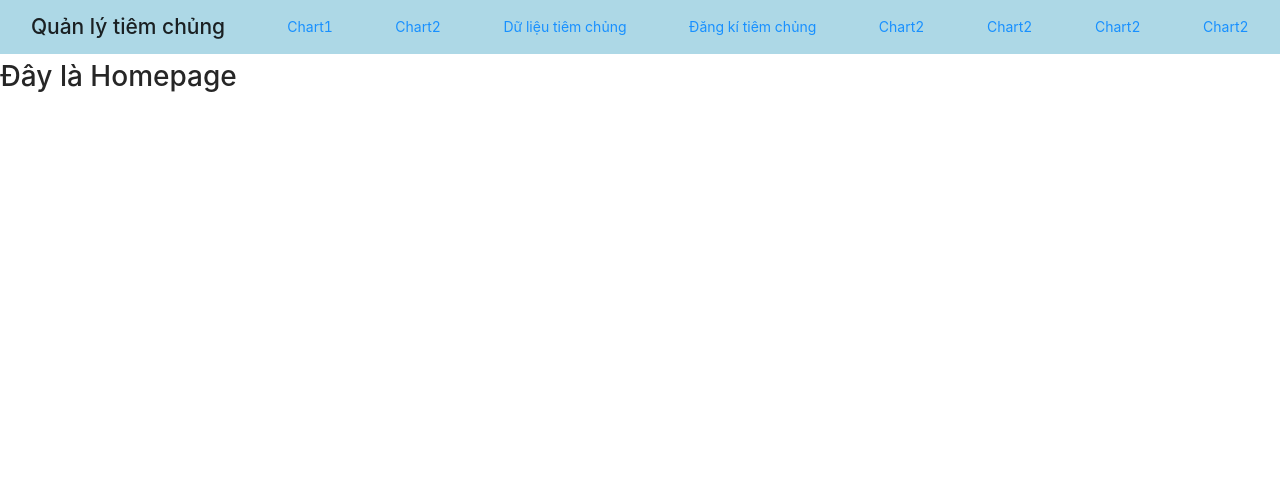
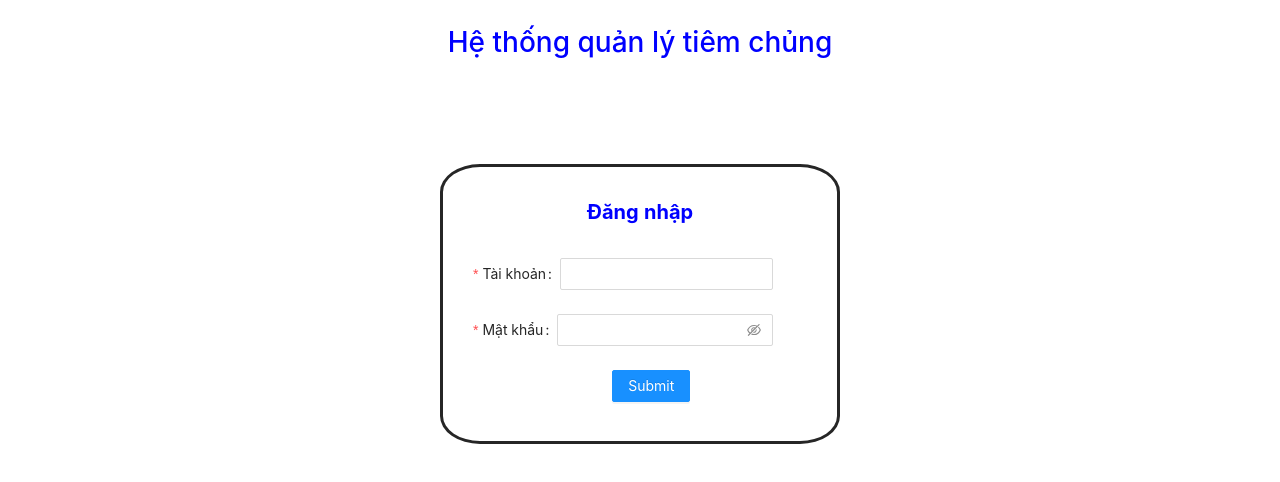
Before and after one commit to boyit1309/Manganation-of-Medical, a React (Create React App) app: page / in a window 1280 px wide. Shown: the top 482 px of the page. Built offline with nearby package versions, Linux system fonts and the light colour scheme; no server answers.

Commit message:
thêm trường đăng kí tiêm chủng , thêm màn đăng nhập fake

```diff
--- a/src/App.js
+++ b/src/App.js
@@ -1,6 +1,6 @@
 import "./App.css";
 import Home from "./components/home/Home";
-import { BrowserRouter as Router, Switch, Route, Link } from "react-router-dom";
+import DangNhap from "./components/home/DangNhap";
 
 function App() {
   return (
--- /dev/null
+++ b/src/components/home/DangNhap.js
@@ -0,0 +1,79 @@
+import React, { useEffect, useState } from "react";
+import { Form, Input, Button, Modal } from "antd";
+import axios from "axios";
+
+export default function DangNhap() {
+  const [state, _setState] = useState([]);
+
+  useEffect(() => {
+    axios
+      .get(`https://60ffade3bca46600171cf447.mockapi.io/api/taikhoan`)
+      .then((res) => {
+        _setState(res.data);
+      })
+      .catch((error) => console.log(error));
+  }, []);
+
+  const onFinish = (values) => {
+    console.log("Success:", values);
+    if (
+      state[0].username == values.username &&
+      state[0].password == values.password &&
+      state[0].admin == true
+    ) {
+      window.location.href = "http://localhost:3000/nav/home";
+    } else {
+      Modal.error({
+        title: "Sai tài khoản hoặc mật khẩu",
+      });
+    }
+  };
+
+  const onFinishFailed = (errorInfo) => {
+    console.log("Failed:", errorInfo);
+    Modal.error({
+      title: "Sai tài khoản hoặc mật khẩu",
+    });
+  };
+  return (
+    <>
+        <h1 className="title">Hệ thống quản lý tiêm chủng</h1>
+      <div className="login">
+        <div className="login-title">Đăng nhập</div>
+        <Form
+          name="basic"
+          style={{ padding: 30 }}
+          // labelCol={{ span: 10 }}
+          // wrapperCol={{ span: 5 }}
+          onFinish={onFinish}
+          onFinishFailed={onFinishFailed}
+          autoComplete="off"
+        >
+          <Form.Item
+            label="Tài khoản"
+            name="username"
+            style={{width : "300px"}}
+            rules={[{ required: true, message: "Hãy nhập tài khoản" }]}
+          >
+            <Input />
+          </Form.Item>
+
+          <Form.Item
+            label="Mật khẩu"
+            name="password"
+            style={{width : "300px"}}
+            rules={[{ required: true, message: "Hãy nhập mật khẩu" }]}
+          >
+            <Input.Password />
+          </Form.Item>
+
+          <Form.Item wrapperCol={{ offset: 10, span: 5 }}>
+            <Button type="primary" htmlType="submit">
+              Submit
+            </Button>
+          </Form.Item>
+        </Form>
+      </div>
+    </>
+  );
+}
--- a/src/components/home/Home.js
+++ b/src/components/home/Home.js
@@ -6,17 +6,19 @@ import PeopleData from "./peopledata/PeopleData";
 import Homepage from "./homepage/Homepage";
 import DKTiemChung from "./dktiemchung/DKTiemChung";
 import Chart1 from "./chart/Chart1";
+import DangNhap from "./DangNhap";
 
 export default function Home() {
   return (
     <>
       <Router>
-        <Nav />
-        <Route path="/" exact component={Homepage} />
-        <Route path="/dktiemchung" exact component={DKTiemChung} />
-        <Route path="/chart1" exact component={Chart1} />
-        <Route path="/chart2" exact component={Chart2} />
-        <Route path="/peopledata" exact component={PeopleData} />
+        <Route path="/" exact component={DangNhap} />
+        <Route path="/nav" component={Nav} />
+        <Route path="/nav/home" exact component={Homepage} />
+        <Route path="/nav/dktiemchung" exact component={DKTiemChung} />
+        <Route path="/nav/chart1" exact component={Chart1} />
+        <Route path="/nav/chart2" exact component={Chart2} />
+        <Route path="/nav/peopledata" exact component={PeopleData} />
       </Router>
     </>
   );
--- a/src/components/home/Nav.js
+++ b/src/components/home/Nav.js
@@ -1,54 +1,57 @@
 import React from "react";
 import { Link } from "react-router-dom";
+import Homepage from "./homepage/Homepage";
 import "./index.css";
 export default function Nav() {
   return (
+    <>
       <nav>
-      <Link to="/" exact className="nav-logo">
+        <Link to="/nav/home" exact className="nav-logo">
           <h1>Quản lý tiêm chủng</h1>
         </Link>
         <div className="nav-contain">
           <div className="nav-content">
-          <Link to="/chart1" className="nav-links">
+            <Link to="/nav/chart1" className="nav-links">
               Chart1
             </Link>
           </div>
           <div className="nav-content">
-          <Link to="/chart2" className="nav-links">
+            <Link to="/nav/chart2" className="nav-links">
               Chart2
             </Link>
           </div>
           <div className="nav-content">
-          <Link to="/peopledata" className="nav-links">
+            <Link to="/nav/peopledata" className="nav-links">
               Dữ liệu tiêm chủng
             </Link>
           </div>
           <div className="nav-content">
-          <Link to="/dktiemchung" className="nav-links">
+            <Link to="/nav/dktiemchung" className="nav-links">
               Đăng kí tiêm chủng
             </Link>
           </div>
           <div className="nav-content">
-          <Link to="/chart2" className="nav-links">
+            <Link to="/nav/chart2" className="nav-links">
               Chart2
             </Link>
           </div>
           <div className="nav-content">
-          <Link to="/chart2" className="nav-links">
+            <Link to="/nav/chart2" className="nav-links">
               Chart2
             </Link>
           </div>
           <div className="nav-content">
-          <Link to="/chart2" className="nav-links">
+            <Link to="/nav/chart2" className="nav-links">
               Chart2
             </Link>
           </div>
           <div className="nav-content">
-          <Link to="/chart2" className="nav-links">
+            <Link to="/nav/chart2" className="nav-links">
               Chart2
             </Link>
           </div>
         </div>
       </nav>
+    </>
   );
 }
--- a/src/components/home/dktiemchung/DKTiemChung.js
+++ b/src/components/home/dktiemchung/DKTiemChung.js
@@ -1,4 +1,4 @@
-import React from "react";
+import React, { useState } from "react";
 import {
   Form,
   Input,
@@ -12,13 +12,17 @@ import "../index.css";
 import axios from "axios";
 
 export default function DKTiemChung() {
+
+  const [visible, setVisible] = useState(false);
+
   const onFinish = (values) => {
     values.firstVaxDate = values.firstVaxDate.format("L");
     values.secondVaxDate = values.secondVaxDate.format("L");
     console.log("Success:", values);
-    Modal.success({
-      title: "Đăng kí thành công",
-    });
+    setVisible(true);
+    // Modal.success({
+    //   title: "Đăng kí thành công",
+    // });
     axios
       .post(`https://60ffade3bca46600171cf447.mockapi.io/api/products`, {
         name: values.name,
@@ -48,10 +52,18 @@ export default function DKTiemChung() {
     return current && current.valueOf() < Date.now();
   }
 
+  const validateMessages = {
+    required: "Hãy điền ${label} của bạn",
+    types: {
+      email: "Đây không phải một email hợp lệ",
+    },
+  };
+
   return (
     <>
       <h1 className="title">Đăng kí tiêm chủng</h1>
       <Form
+        validateMessages={validateMessages}
         style={{ paddingTop: "20px" }}
         name="basic"
         labelCol={{ span: 10 }}
@@ -64,43 +76,81 @@ export default function DKTiemChung() {
         <Form.Item
           label="Tên"
           name="name"
-          rules={[{ required: true, message: "Hãy điền tên của bạn!" }]}
+          rules={[
+            {
+              required: true,
+            },
+          ]}
         >
           <Input />
         </Form.Item>
 
-        <Form.Item
-          label="Giới tính"
-          name="sex"
-          rules={[{ required: true, message: "Hãy điền giới tính của bạn" }]}
-        >
-          <Select>
+        <Form.Item label="Giới tính" name="sex" rules={[{ required: true }]}>
+          <Select style={{ width: '30%' }}>
             <Select.Option value="Nam">Nam</Select.Option>
             <Select.Option value="Nữ">Nữ</Select.Option>
             <Select.Option value="Khác">Khác</Select.Option>
           </Select>
         </Form.Item>
 
-        <Form.Item
-          label="Tuổi"
-          name="age"
-          rules={[{ required: true, message: "Hãy điền tuổi của bạn!" }]}
-        >
+        <Form.Item label="Tuổi" name="age" rules={[{ required: true }]}>
           <InputNumber min={1} max={120} />
         </Form.Item>
 
         <Form.Item
-          label="Địa chỉ"
-          name="address"
-          rules={[{ required: true, message: "Hãy điền địa chỉ của bạn!" }]}
+          label="Số điện thoại"
+          name="phone"
+          width="200px"
+          rules={[{ required: true }]}
         >
+          <InputNumber style={{ width: '100%' }} />
+        </Form.Item>
+
+        <Form.Item
+          label="CMND"
+          name="cmnd"
+          width="200px"
+          rules={[{ required: true }]}
+        >
+          <InputNumber style={{ width: '100%' }} />
+        </Form.Item>
+
+        <Form.Item
+          label="BHYT"
+          name="bhyt"
+          width="200px"
+          rules={[{ required: true }]}
+        >
+          <InputNumber style={{ width: '100%' }} />
+        </Form.Item>
+
+        <Form.Item label="Email" name="email" rules={[{ required: true ,type : "email"}]}>
           <Input />
+        </Form.Item>
+
+        <Form.Item label="Địa chỉ" name="address" rules={[{ required: true }]}>
+          <Input />
+        </Form.Item>
+
+        <Form.Item label="Nghề nghiệp" name="job" rules={[{ required: true }]}>
+          <Input />
+        </Form.Item>
+
+        <Form.Item label="Địa chỉ công tác" name="jobAddress" rules={[{ required: true }]}>
+          <Input />
+        </Form.Item>
+
+        <Form.Item label="Dân tộc" name="folk" rules={[{ required: true }]}>
+          <Select style={{ width: '30%' }}>
+            <Select.Option value="Kinh">Kinh</Select.Option>
+            <Select.Option value="Khác">Khác</Select.Option>
+          </Select>
         </Form.Item>
 
         <Form.Item
           label="Ngày tiêm mũi 1"
           name="firstVaxDate"
-          rules={[{ required: true, message: "Hãy điền ngày tiêm mũi 1!" }]}
+          rules={[{ required: true }]}
         >
           <DatePicker disabledDate={disabledDate} />
         </Form.Item>
@@ -108,7 +158,7 @@ export default function DKTiemChung() {
         <Form.Item
           label="Ngày tiêm mũi 2"
           name="secondVaxDate"
-          rules={[{ required: true, message: "Hãy điền ngày tiêm mũi 2!" }]}
+          rules={[{ required: true }]}
         >
           <DatePicker disabledDate={disabledDate} />
         </Form.Item>
@@ -119,6 +169,28 @@ export default function DKTiemChung() {
           </Button>
         </Form.Item>
       </Form>
+
+      <Modal
+        title="Thông báo"
+        style={{ top: 100 }}
+        visible={visible}
+        onOk={() => setVisible(false)}
+        onCancel={() => setVisible(false)}
+        width={400}
+        footer={[
+          <Button
+            key="ok"
+            href="http://localhost:3000/"
+            type="primary"
+            onClick={() => setVisible(false)}
+          >
+            OK
+          </Button>,
+        ]}
+      >
+        <p>Đăng kí thành công</p>
+      </Modal>
+
     </>
   );
 }
--- a/src/components/home/index.css
+++ b/src/components/home/index.css
@@ -1,39 +1,56 @@
-nav{
+nav {
   display: flex;
   background: lightblue;
   color: white;
 }
 
-.nav-logo{
+.nav-logo {
   display: block;
-    width : 20%;
-    text-align:center;
+  width: 20%;
+  text-align: center;
   margin-top: 10px;
 }
 
-.nav-contain{
-    width : 80%;
-    display : flex;
+.nav-contain {
+  width: 80%;
+  display: flex;
 }
 
-.nav-content{
-    text-align:center;
-    margin:auto;
+.nav-content {
+  text-align: center;
+  margin: auto;
 }
 
-.nav-links{
+.nav-links {
   display: block;
   text-decoration-line: none;
 }
 
 .search-box {
-    padding: 10px 10px 10px 10px ;
+  padding: 10px 10px 10px 10px;
   float: right;
-    width : 300px;
+  width: 300px;
 }
 
-.title{
-    padding-top: 10px;
+.title {
+  padding-top: 20px;
   text-align: center;
   color: blue;
 }
+
+.login {
+  margin: auto;
+  width: 400px;
+  height: 280px;
+  border: solid;
+  border-radius: 10%;
+  margin-top: 100px;
+}
+
+.login-title {
+  padding-top: 30px;
+  font-size: 20px;
+  font-weight: bold;
+  text-align: center;
+  color: blue;
+}
```
Lines whose indentation alone changed are shown as unchanged.
